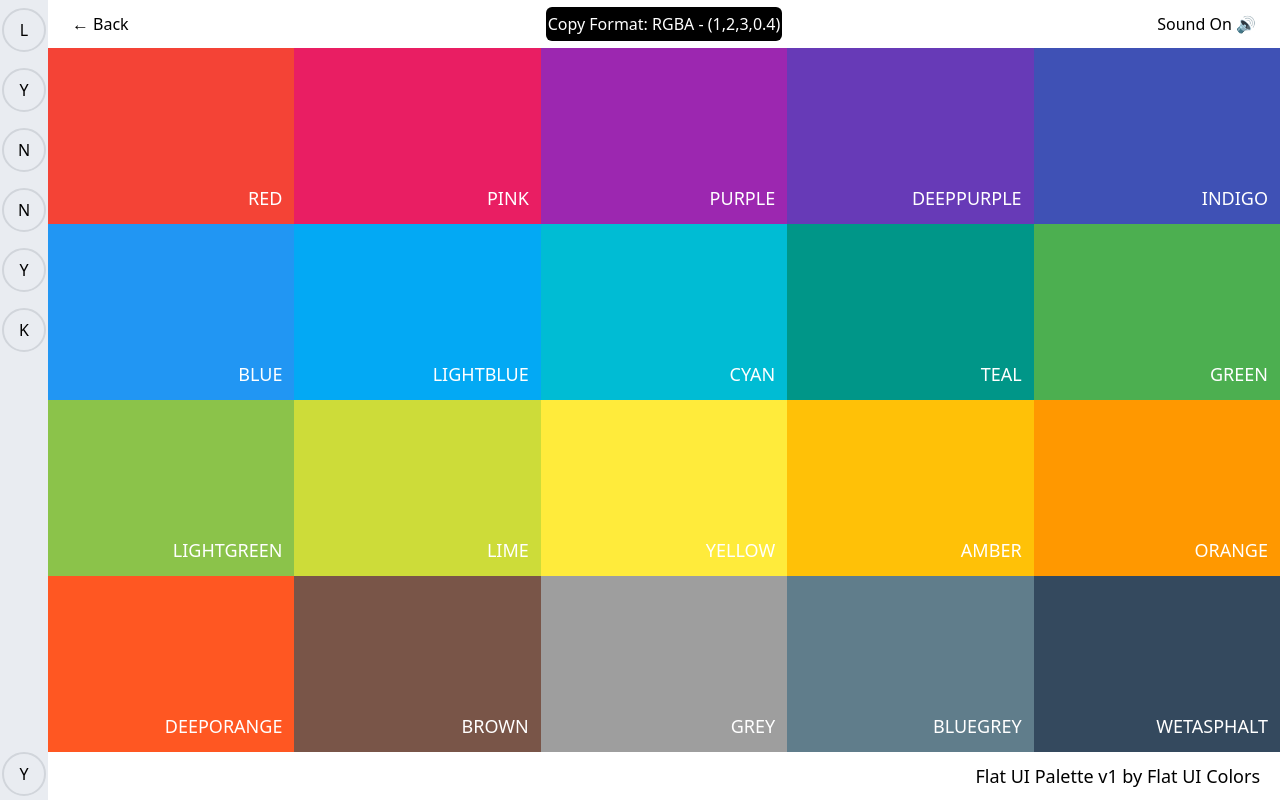
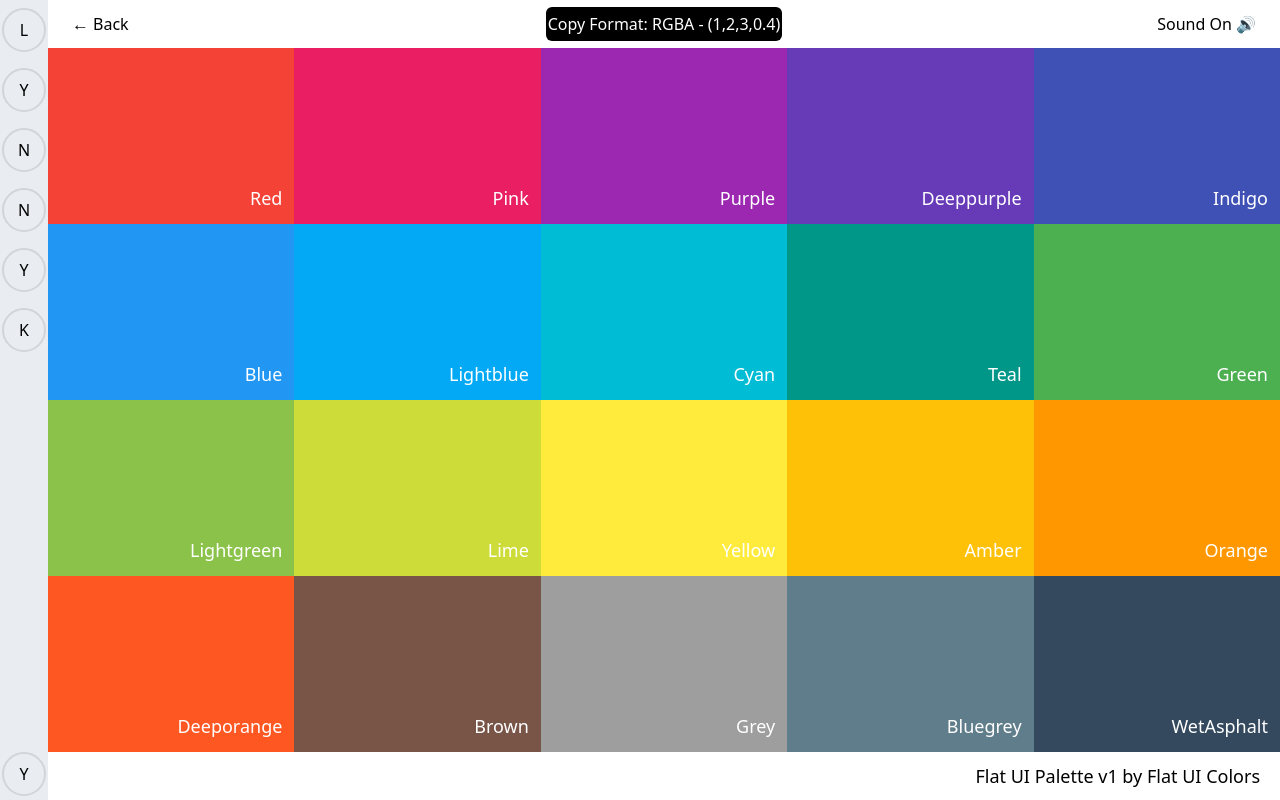
Before and after one commit to lynnyk821/flat-ui-colors-react, a React (Create React App) app: page /palette/0 in a window 1280 px wide. Built offline with nearby package versions, Linux system fonts and the light colour scheme.

Commit message:
add sound to palette click

```diff
--- a/src/components/Palette/Body/PaletteBodyItems.js
+++ b/src/components/Palette/Body/PaletteBodyItems.js
@@ -1,25 +1,54 @@
+import React, { useState } from 'react';
+import notify from "../../../data/src_notify.mp3"
+
 export const PaletteBodyItems = ({ colors }) => {
+    const [isOverlayVisible, setIsOverlayVisible] = useState(false);
+    const [selectedColor, setSelectedColor] = useState('');
+    const [clickSound] = useState(new Audio(notify));
+
     const copyToClipboard = (color) => {
         navigator.clipboard.writeText(color)
-            .then(() => {
-                alert(`Color copied to clipboard: ${color}`);
-            })
-            .catch((error) => {
-                console.error('Error copying olor to clipboard:', error);
-            });
+        .then(() => {
+            setSelectedColor(color);
+            setIsOverlayVisible(true);
+            setTimeout(() => {
+                setIsOverlayVisible(false);
+            }, 1000);
+            clickSound.play();
+        })
+        .catch((error) => {
+            console.error('Error copying color to clipboard:', error);
+        });
     };
+
     return (
-        <div className="w-full h-full grid grid-cols-5">
-            {colors.map((element, id) => (
+        <div className="relative w-full h-full grid grid-cols-5">
+            {colors.map((element) => (
                 <button
-                    className="w-full h-full flex justify-end items-end flex-col p-3"
+                    key={element.id}
+                    className="relative w-full h-full flex justify-end items-end flex-col p-3"
                     style={{ background: `${element.color}` }}
-                    id={`palette-color-${id}`}
                     onClick={() => copyToClipboard(element.color)}
                 >
-                <p className="text-lg text-white font-medium">{element.name.toUpperCase()}</p>
-              </button>
+                    <p className="text-lg text-white font-medium">{element.name[0].toUpperCase() + element.name.slice(1)}</p>
+                </button>
             ))}
+            {isOverlayVisible && (
+                <div
+                    className="fixed inset-0 flex flex-col justify-center items-center"
+                    style={
+                    {
+                        background: `${selectedColor}`,
+                    }
+                }>
+                    <div className="w-full h-1/3 flex justify-center items-center text-white text-8xl font-medium bg-white bg-opacity-50">
+                        PAST ME!
+                    </div>
+                    <div className="w-full h-24 flex items-center text-white text-4xl justify-center">
+                        {selectedColor}
+                    </div>
+                </div>
+            )}
         </div>
     );
 };
```
Also changed, not shown: 1 other file (tests, documents, lock files or other folders).
